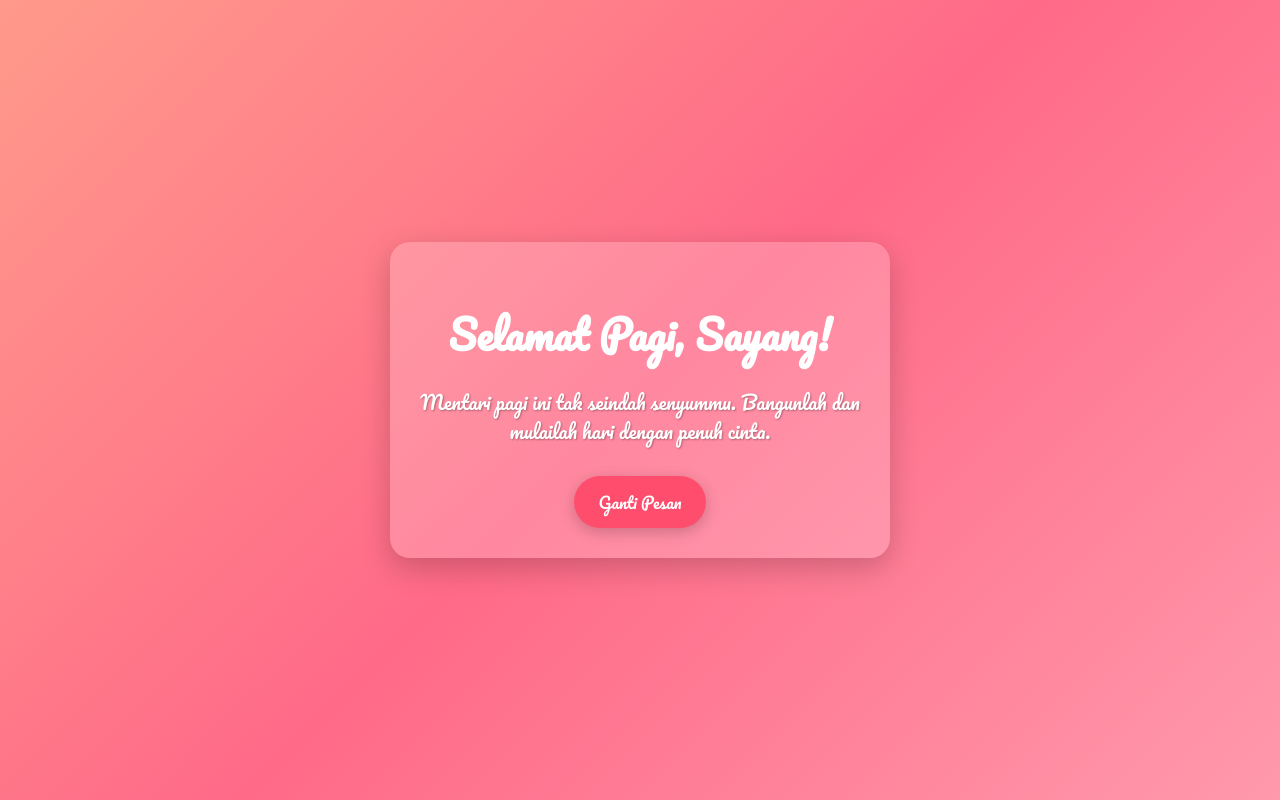
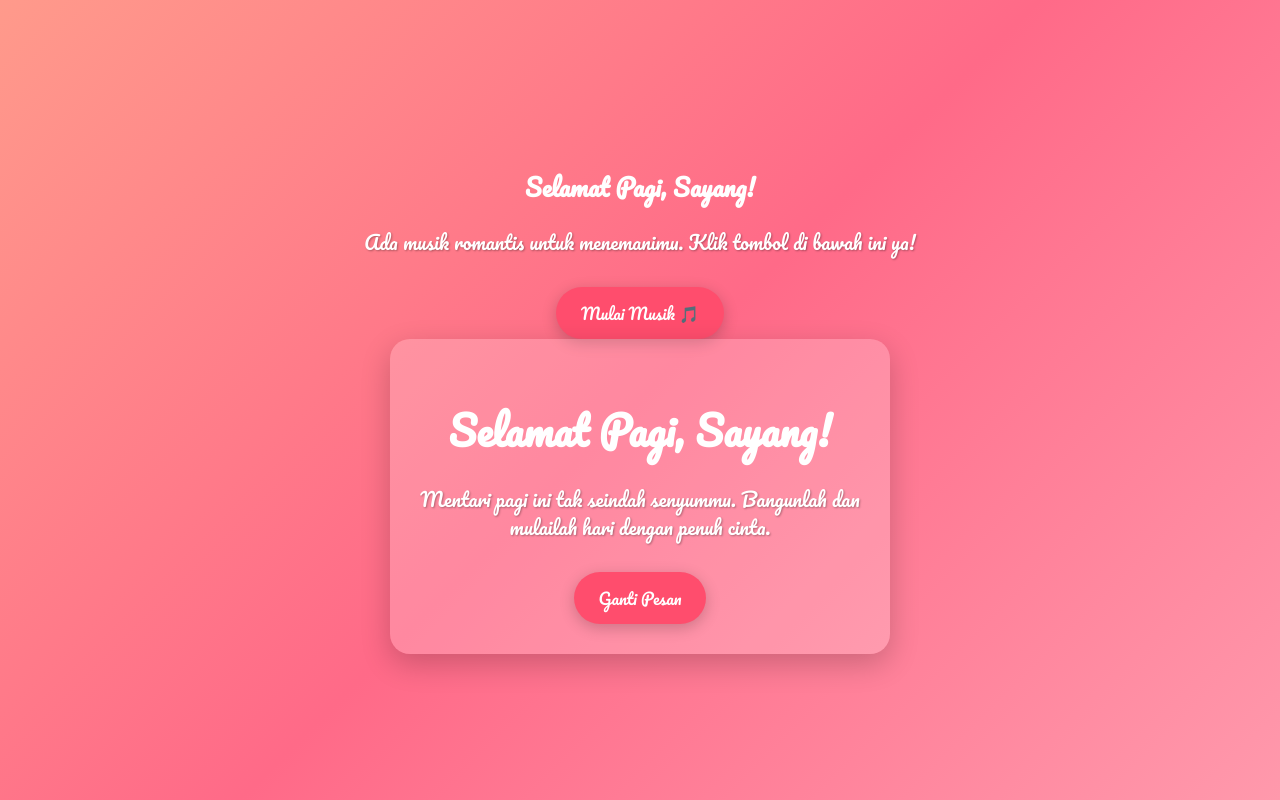
Before and after one commit to CleonandoAprilian/pagi, a plain HTML site: page index.html in a window 1280 px wide. Drawn offline with Linux system fonts and the light colour scheme.

Commit message:
Update index.html

```diff
--- a/index.html
+++ b/index.html
@@ -15,12 +15,21 @@
       <source src="hbd.mpeg" type="audio/mpeg" />
       Browser Anda tidak mendukung elemen audio.
     </audio>
+    <div id="overlay">
+      <div id="popup">
+        <h2>Selamat Pagi, Sayang!</h2>
+        <p>Ada musik romantis untuk menemanimu. Klik tombol di bawah ini ya!</p>
+        <button id="playMusicAndCloseBtn">Mulai Musik 🎵</button>
+      </div>
+    </div>
 
     <div class="container">
       <div class="card">
         <h1 id="greeting">Selamat Pagi, Sayang!</h1>
         <p id="message">Mentari pagi ini tak seindah senyummu. Bangunlah dan mulailah hari dengan penuh cinta.</p>
-        <button id="nextBtn">Ganti Pesan</button>
+        <div class="button-group">
+          <button id="nextBtn">Ganti Pesan</button>
+        </div>
       </div>
     </div>
     <script src="script.js"></script>
```
